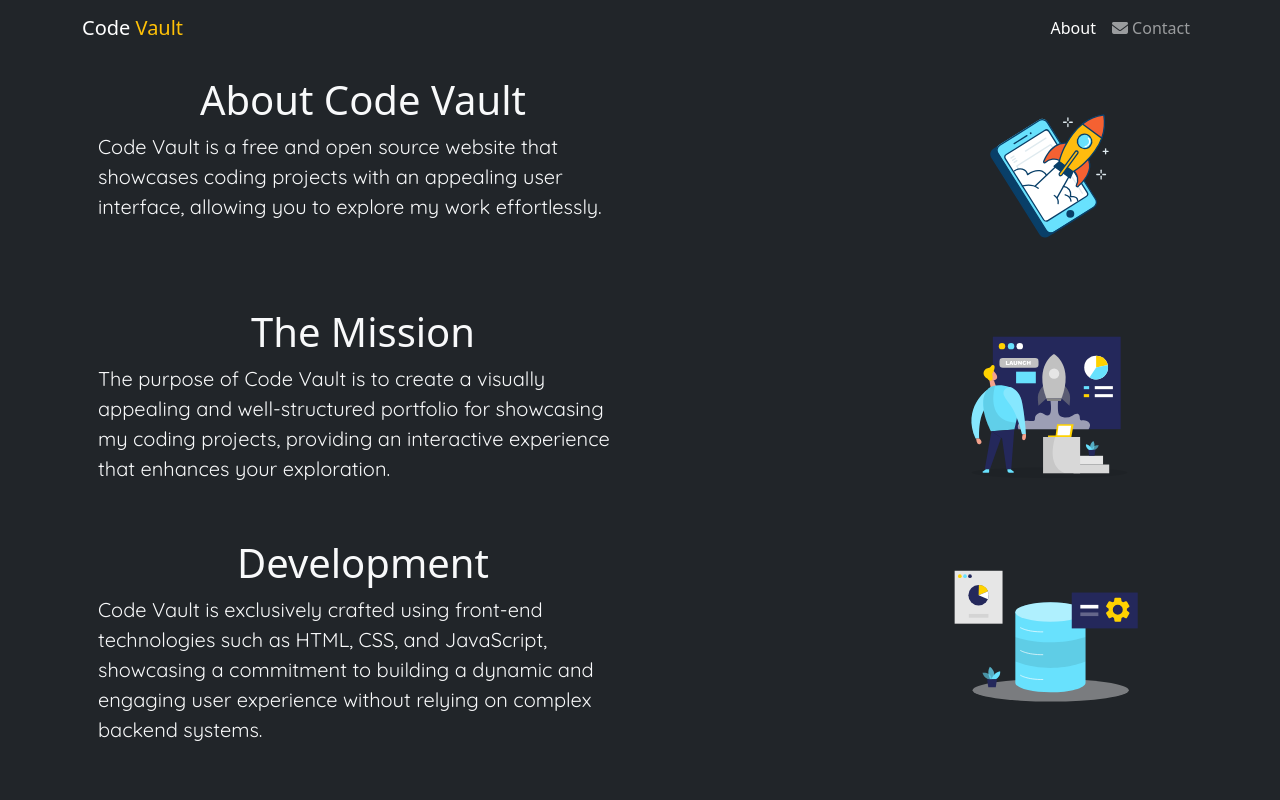
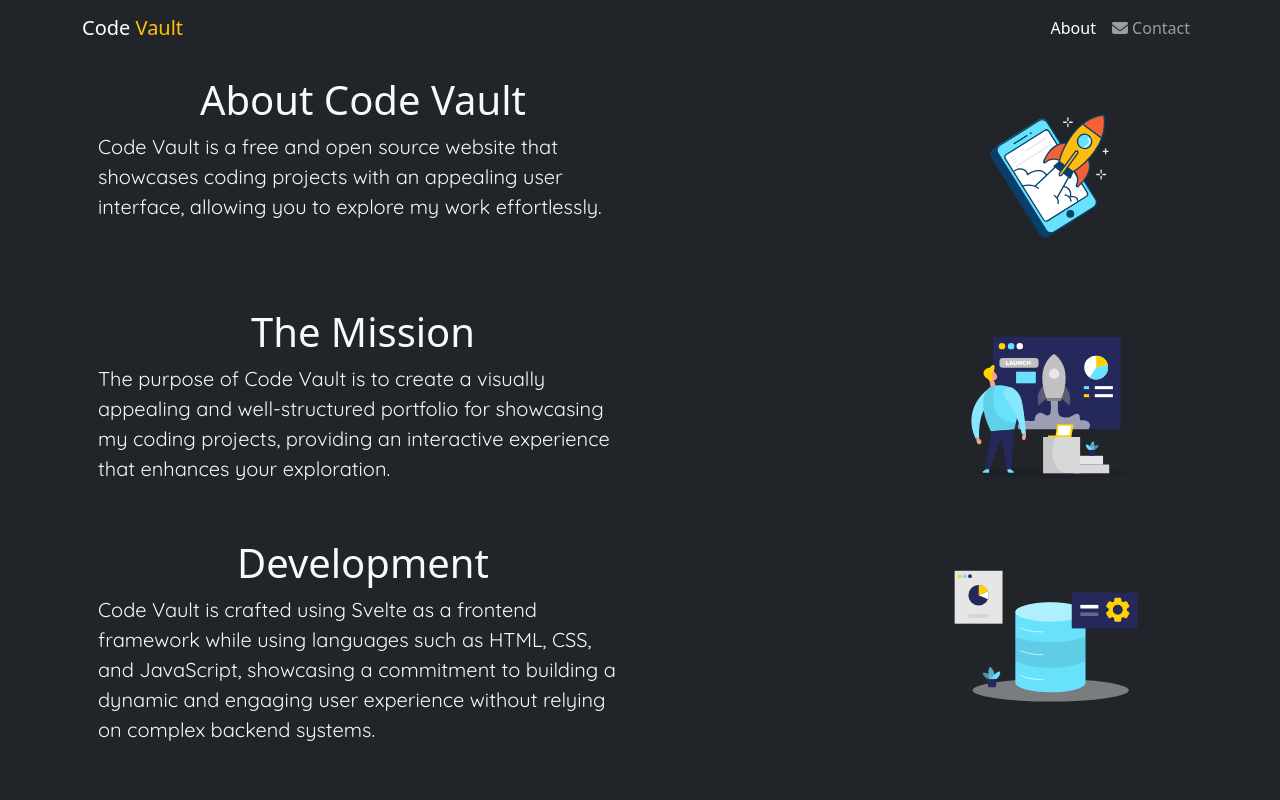
Before and after one commit to Oded2/Code-Vault, a SvelteKit app: page /about in a window 1280 px wide. Shown: the top 800 px of the page. Built offline with nearby package versions, Linux system fonts and the light colour scheme; a web font is replaced by a local one.

Commit message:
Updated about page

```diff
--- a/src/data/hrefs.json
+++ b/src/data/hrefs.json
@@ -34,6 +34,10 @@
         "home": "/astrofetch",
         "nasaApi": "https://api.nasa.gov"
     },
+    "email": {
+        "address": "odedconnect@gmail.com",
+        "mailto": "mailto:odedconnect@gmail.com"
+    },
     "external": {
         "bootstrap": "https://getbootstrap.com/",
         "fontAwesome": "https://fontawesome.com/",
--- a/src/routes/about/+page.svelte
+++ b/src/routes/about/+page.svelte
@@ -43,10 +43,10 @@
         <div class="col-md">
           <h1 class="text-center">Development</h1>
           <p class="font-google-quicksand fs-5">
-            Code Vault is exclusively crafted using front-end technologies such
-            as HTML, CSS, and JavaScript, showcasing a commitment to building a
-            dynamic and engaging user experience without relying on complex
-            backend systems.
+            Code Vault is crafted using Svelte as a frontend framework while
+            using languages such as HTML, CSS, and JavaScript, showcasing a
+            commitment to building a dynamic and engaging user experience
+            without relying on complex backend systems.
           </p>
         </div>
         <div class="col-md d-md-block d-flex justify-content-center">
@@ -78,8 +78,8 @@
           <h1 class="text-center">Contact</h1>
           <p class="font-google-quicksand fs-5">
             Feel free to reach out to me at
-            <a class="text-white" href={hrefs["contact"]}
-              >odedconnect@gmail.com</a
+            <a class="text-white" href={hrefs["email"]["mailto"]}
+              >{hrefs["email"]["address"]}</a
             >
             or visit my
             <a href={hrefs["github"]["profile"]} class="text-white">GitHub</a>
```
